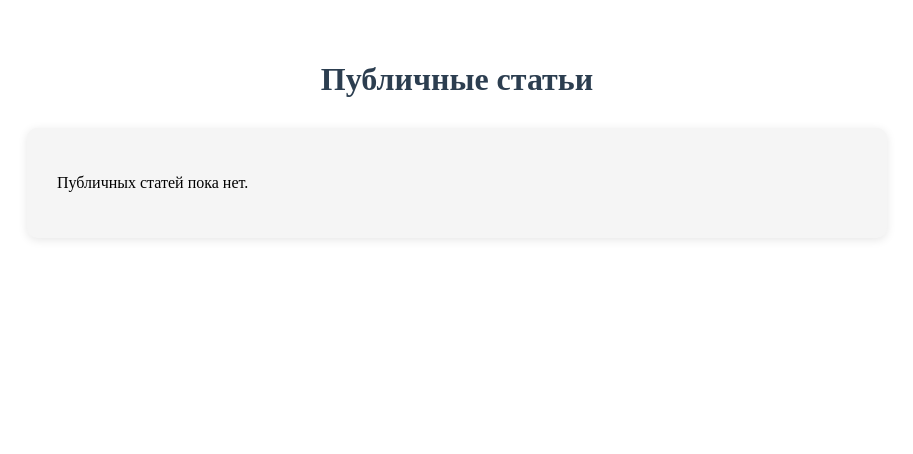
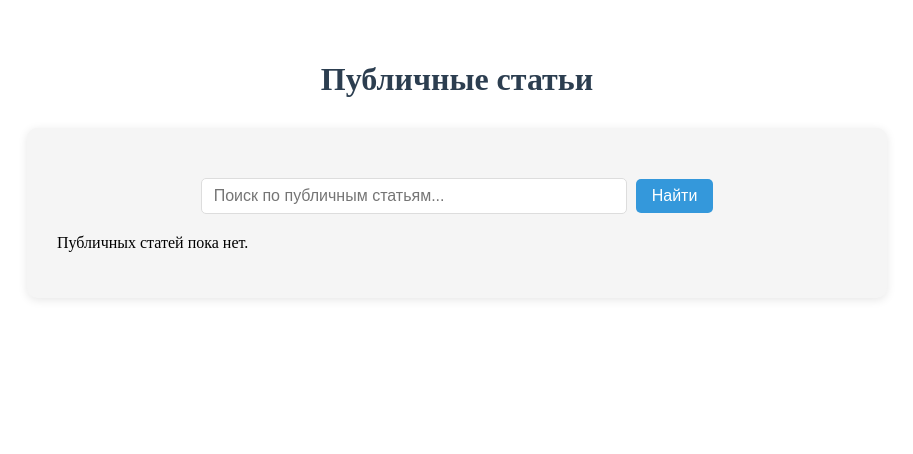
Before and after one commit to alexwisent/WEB--3.1, a Flask app: page /lab8/public/ in a window 1280 px wide. Shown: the part 76-530 px from the top of the page, without its empty margins (183-1096 px from the left). Run offline with Flask 3, Linux system fonts and the light colour scheme; data that the repository does not hold is empty.

Commit message:
поиск по статьям

```diff
--- a/lab8.py
+++ b/lab8.py
@@ -3,6 +3,7 @@ from flask_login import login_user, logout_user, login_required, current_user
 from werkzeug.security import generate_password_hash, check_password_hash
 from db import db
 from db.models import users, articles
+from sqlalchemy import or_
 
 lab8 = Blueprint('lab8', __name__)
 
@@ -173,3 +174,40 @@ def public_articles():
         'lab8/public.html',
         articles=public_articles
     )
+
+
+@lab8.route('/lab8/articles/search/', methods=['GET', 'POST'])      # поиск по своим статьям (для авторизованных)
+@login_required
+def search_articles():
+    query = request.args.get('q', '')  # получаем строку поиска из GET параметра
+    if query:
+        # поиск по заголовку и тексту своих статей (регистронезависимо)
+        user_articles = articles.query.filter(
+            articles.login_id == current_user.id,
+            or_(
+                articles.title.ilike(f'%{query}%'),         # .ilike() — это регистронезависимый поиск в SQLAlchemy.
+                articles.article_text.ilike(f'%{query}%')
+            )
+        ).all()
+    else:
+        user_articles = articles.query.filter_by(login_id=current_user.id).all()
+
+    return render_template('lab8/articles.html', articles=user_articles, search_query=query)
+
+
+@lab8.route('/lab8/public/search/', methods=['GET', 'POST'])    # поиск по публичным статьям (для всех)
+def search_public_articles():
+    query = request.args.get('q', '')
+    if query:
+        # поиск по публичным статьям
+        public_articles = articles.query.filter(
+            articles.is_public == True,
+            or_(
+                articles.title.ilike(f'%{query}%'),
+                articles.article_text.ilike(f'%{query}%')
+            )
+        ).join(users).all()
+    else:
+        public_articles = articles.query.filter_by(is_public=True).join(users).all()
+
+    return render_template('lab8/public.html', articles=public_articles, search_query=query)
--- a/templates/lab8/public.html
+++ b/templates/lab8/public.html
@@ -30,11 +30,47 @@
             color: #7f8c8d;
             margin-bottom: 10px;
         }
+
+        .search-box {
+            text-align: center;
+            margin: 20px 0;
+        }
+
+        .search-box input[type="text"] {
+            width: 60%;
+            max-width: 400px;
+            padding: 8px 12px;
+            border: 1px solid #ddd;
+            border-radius: 5px;
+            font-size: 16px;
+        }
+
+        .search-box button {
+            padding: 8px 16px;
+            margin-left: 5px;
+            background: #3498db;
+            color: white;
+            border: none;
+            border-radius: 5px;
+            font-size: 16px;
+            cursor: pointer;
+        }
+
+        .search-box button:hover {
+            background: #2980b9;
+        }
     </style>
 
     <h1>Публичные статьи</h1>
 
     <div class="container">
+        <div class="search-box">
+            <form method="get" action="/lab8/public/search/">
+                <input type="text" name="q" placeholder="Поиск по публичным статьям..." value="{{ search_query or '' }}">
+                <button type="submit">Найти</button>
+            </form>
+        </div>
+
         {% for article in articles %}
             <div class="article">
                 <h3>{{ article.title }}</h3>
```
Also changed, not shown: templates/lab8/articles.html (+36 -0 lines).
